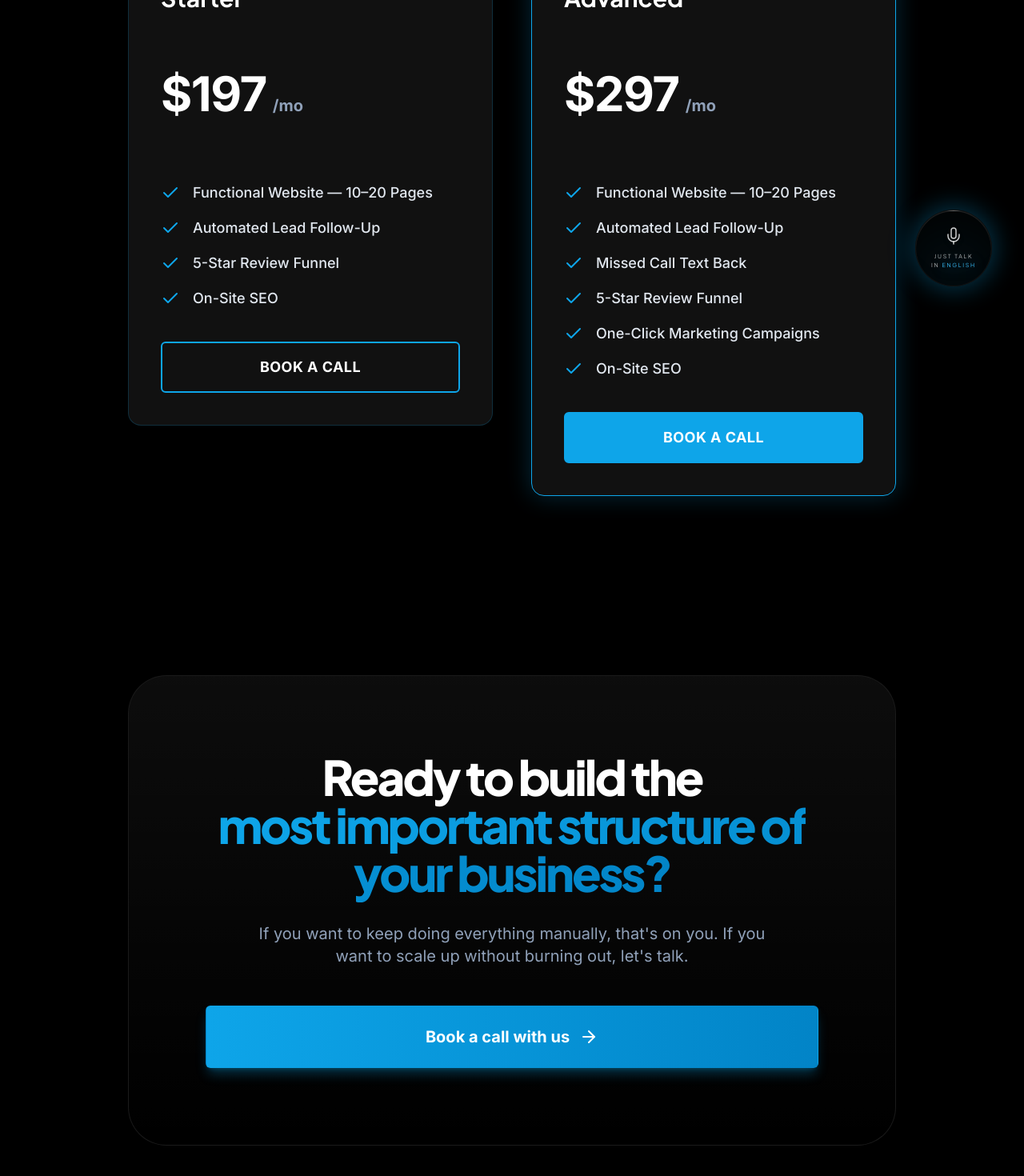
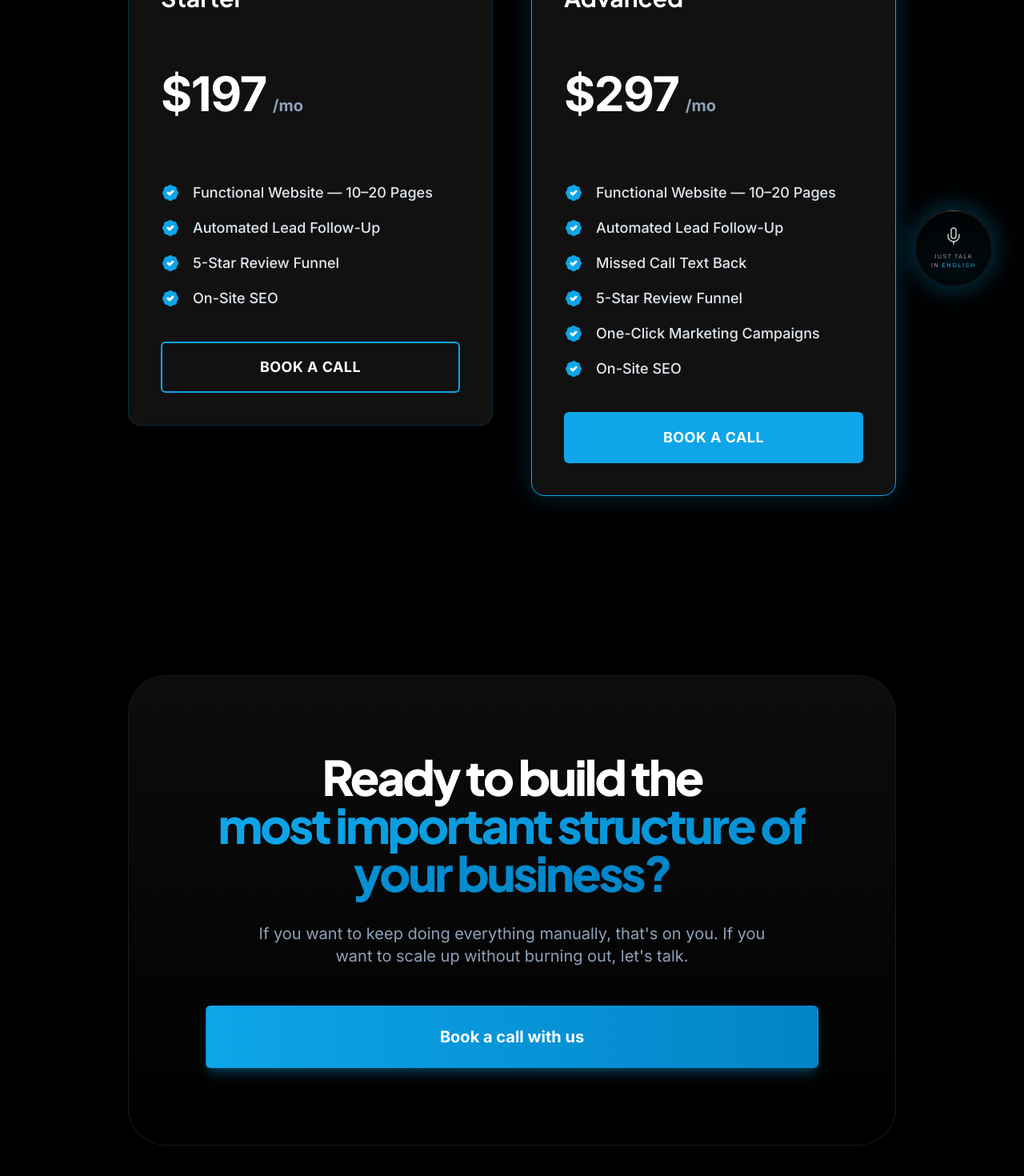
Before and after one commit to MarcelAIG/IZAD-SYSTEMS, a React (Vite) app: page /pricing in a window 1280 px wide. Shown: the part 402-1872 px from the top of the page at 80% size. Built offline with nearby package versions, Linux system fonts and the light colour scheme.

Commit message:
checkmarks changes

```diff
--- a/src/components/About.tsx
+++ b/src/components/About.tsx
@@ -131,7 +131,6 @@ export function About() {
               <div className="mt-10">
                 <Link to="/contact" className="inline-flex items-center font-extrabold text-white bg-gradient-to-r from-brand-500 to-brand-600 hover:from-black hover:to-black hover:text-brand-500 px-8 py-4 rounded-md transition-all duration-300 shadow-lg shadow-brand-500/30 border border-transparent hover:border-brand-500">
                   Book A Call
-                  <ArrowRight className="ml-2 w-5 h-5" />
                 </Link>
               </div>
             </motion.div>
--- /dev/null
+++ b/src/components/BrandCheck.tsx
@@ -0,0 +1,8 @@
+export function BrandCheck({ className = "w-6 h-6" }: { className?: string }) {
+  return (
+    <svg className={`text-brand-500 shrink-0 ${className}`} viewBox="0 0 24 24" fill="currentColor" xmlns="http://www.w3.org/2000/svg">
+      <path d="M3.85 8.62a4 4 0 0 1 4.78-4.77 4 4 0 0 1 6.74 0 4 4 0 0 1 4.78 4.78 4 4 0 0 1 0 6.74 4 4 0 0 1-4.77 4.78 4 4 0 0 1-6.75 0 4 4 0 0 1-4.78-4.77 4 4 0 0 1 0-6.76Z" />
+      <path d="M9 12l2 2 4-4" stroke="white" strokeWidth="3" strokeLinecap="round" strokeLinejoin="round" fill="none" />
+    </svg>
+  );
+}
--- a/src/components/CTA.tsx
+++ b/src/components/CTA.tsx
@@ -28,7 +28,6 @@ export function CTA() {
             </p>
             <Link to="/contact" className="w-full sm:w-auto bg-gradient-to-r from-brand-500 to-brand-600 hover:from-black hover:to-black text-white hover:text-brand-500 px-14 py-6 rounded-md text-xl font-extrabold transition-all duration-300 flex items-center justify-center mx-auto group shadow-lg shadow-brand-500/30 border border-transparent hover:border-brand-500">
               Book a call with us
-              <ArrowRight className="ml-3 w-6 h-6 group-hover:translate-x-1 transition-transform duration-300" />
             </Link>
           </div>
         </motion.div>
--- a/src/components/Hero.tsx
+++ b/src/components/Hero.tsx
@@ -1,5 +1,5 @@
 import { motion } from 'motion/react';
-import { ArrowRight } from 'lucide-react';
+
 import { Link } from 'react-router-dom';
 import { TrustedBy } from './TrustedBy';
 
--- a/src/components/Navbar.tsx
+++ b/src/components/Navbar.tsx
@@ -1,5 +1,5 @@
-import { Menu, X, ArrowRight, ChevronDown, Monitor, PhoneForwarded, Inbox, Smartphone, Search, Star, BarChart, ClipboardCheck } from 'lucide-react';
-import { useState } from 'react';
+import { Menu, X, ChevronDown, Monitor, PhoneForwarded, Inbox, Smartphone, Search, Star, BarChart, ClipboardCheck } from 'lucide-react';
+import React, { useState } from 'react';
 import { Link, useLocation } from 'react-router-dom';
 
 export function Navbar() {
--- a/src/components/Pricing.tsx
+++ b/src/components/Pricing.tsx
@@ -1,6 +1,7 @@
 import { motion } from 'motion/react';
-import { Check, Star } from 'lucide-react';
+import { Star } from 'lucide-react';
 import { Link } from 'react-router-dom';
+import { BrandCheck } from './BrandCheck';
 
 const crmTiers = [
   {
@@ -79,10 +80,8 @@ export function Pricing() {
                 </div>
                 <ul className="space-y-6 mb-12 flex-1">
                   {tier.features.map((feature, fIndex) => (
-                    <li key={fIndex} className="flex items-center">
-                      <div className="w-6 h-6 rounded-full bg-brand-50 flex items-center justify-center shrink-0 mr-4 border border-brand-100 group-hover:bg-brand-100 transition-colors duration-300">
-                        <Check className="w-3.5 h-3.5 text-brand-500" />
-                      </div>
+                    <li key={fIndex} className="flex items-start">
+                      <BrandCheck className="w-6 h-6 shrink-0 mr-4 mt-0.5" />
                       <span className="text-slate-700 font-bold text-base">{feature}</span>
                     </li>
                   ))}
--- a/src/components/home/HomeCTA.tsx
+++ b/src/components/home/HomeCTA.tsx
@@ -34,12 +34,7 @@ export function HomeCTA() {
               className="inline-flex items-center justify-center bg-gradient-to-r from-brand-500 to-brand-600 hover:from-black hover:to-black text-white hover:text-brand-500 px-10 py-5 rounded-full text-xl font-extrabold transition-all duration-300 shadow-[0_0_40px_rgba(14,165,233,0.4)] border border-transparent hover:border-brand-500 group/btn mb-6"
             >
               Book a Quick Demo
-              <ArrowRight className="ml-3 w-6 h-6 group-hover/btn:translate-x-1 transition-transform duration-300" />
             </Link>
-
-            <p className="text-sm text-slate-500 max-w-xs mx-auto">
-              See how the system could work for your business. No complicated presentation.
-            </p>
           </div>
         </motion.div>
       </div>
--- a/src/components/home/HomeProducts.tsx
+++ b/src/components/home/HomeProducts.tsx
@@ -1,7 +1,8 @@
-import { useState, useEffect } from 'react';
+import React, { useState, useEffect } from 'react';
 import { motion } from 'motion/react';
 import { Link } from 'react-router-dom';
-import { CheckCircle2, User, Play } from 'lucide-react';
+import { User, Play } from 'lucide-react';
+import { BrandCheck } from '../BrandCheck';
 
 const products = [
   {
@@ -853,7 +854,7 @@ export function HomeProducts() {
                   <ul className="space-y-4 mb-10">
                     {product.features.map((feature, i) => (
                       <li key={i} className="flex items-start">
-                        <CheckCircle2 className="w-6 h-6 text-brand-500 mr-3 shrink-0 mt-0.5" />
+                        <BrandCheck className="w-6 h-6 mr-3 shrink-0 mt-0.5" />
                         <span className="text-slate-300 text-lg">{feature}</span>
                       </li>
                     ))}
--- a/src/pages/MissedCallProduct.tsx
+++ b/src/pages/MissedCallProduct.tsx
@@ -1,6 +1,7 @@
 import { motion } from 'motion/react';
 import { Link } from 'react-router-dom';
-import { ArrowRight, Send, UserPlus, Clock, MessageCircle, CheckCircle } from 'lucide-react';
+import { Send, UserPlus, Clock, MessageCircle } from 'lucide-react';
+import { BrandCheck } from '../components/BrandCheck';
 import { CTA } from '../components/CTA';
 
 export function MissedCallProductPage() {
@@ -43,7 +44,7 @@ export function MissedCallProductPage() {
     {
       title: "Simple & Automatic",
       description: "No extra work. Missed call → automatic text → conversation started.",
-      icon: CheckCircle
+      icon: BrandCheck
     }
   ];
 
@@ -68,7 +69,6 @@ export function MissedCallProductPage() {
           </p>
           <Link to="/contact" className="w-full sm:w-auto bg-gradient-to-r from-brand-500 to-brand-600 hover:from-black hover:to-black text-white px-10 py-5 rounded-md text-lg font-extrabold transition-all duration-300 flex items-center justify-center shadow-lg shadow-brand-500/30 border border-transparent hover:border-brand-500 group">
             Book A Call
-            <ArrowRight className="ml-3 w-5 h-5 group-hover:translate-x-1 transition-transform duration-300" />
           </Link>
         </motion.div>
       </div>
--- a/src/pages/Pricing.tsx
+++ b/src/pages/Pricing.tsx
@@ -1,6 +1,7 @@
 import { useState, useEffect } from 'react';
 import { motion, AnimatePresence } from 'motion/react';
-import { Check } from 'lucide-react';
+import { Shield, Sparkles } from 'lucide-react';
+import { BrandCheck } from '../components/BrandCheck';
 import { Link } from 'react-router-dom';
 import { CTA } from '../components/CTA';
 
@@ -159,7 +160,7 @@ export function PricingPage() {
               <ul className="space-y-4 mb-10 flex-grow">
                 {tier.features.map((feature, i) => (
                   <li key={i} className="flex items-start gap-4">
-                    <Check className="w-6 h-6 mt-0.5 shrink-0 text-brand-500" />
+                    <BrandCheck className="w-6 h-6 mt-0.5 shrink-0 text-brand-500" />
                     <span className="text-slate-200 text-lg font-medium">{feature}</span>
                   </li>
                 ))}
--- a/src/pages/WebsiteProduct.tsx
+++ b/src/pages/WebsiteProduct.tsx
@@ -68,7 +68,6 @@ export function WebsiteProductPage() {
           </p>
           <Link to="/contact" className="w-full sm:w-auto bg-gradient-to-r from-brand-500 to-brand-600 hover:from-black hover:to-black text-white px-10 py-5 rounded-md text-lg font-extrabold transition-all duration-300 flex items-center justify-center shadow-lg shadow-brand-500/30 border border-transparent hover:border-brand-500 group">
             Book A Call
-            <ArrowRight className="ml-3 w-5 h-5 group-hover:translate-x-1 transition-transform duration-300" />
           </Link>
         </motion.div>
       </div>
```
Also changed, not shown: src/pages/Product.tsx (+3 -5 lines).
